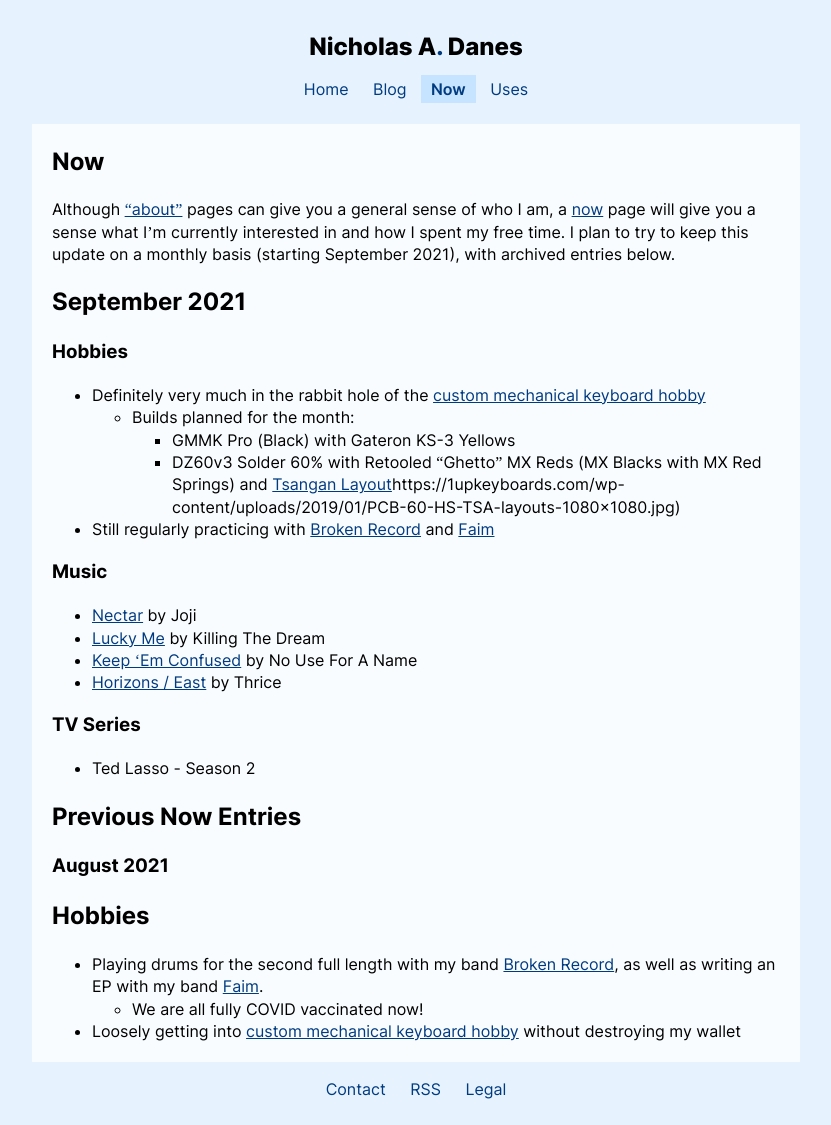
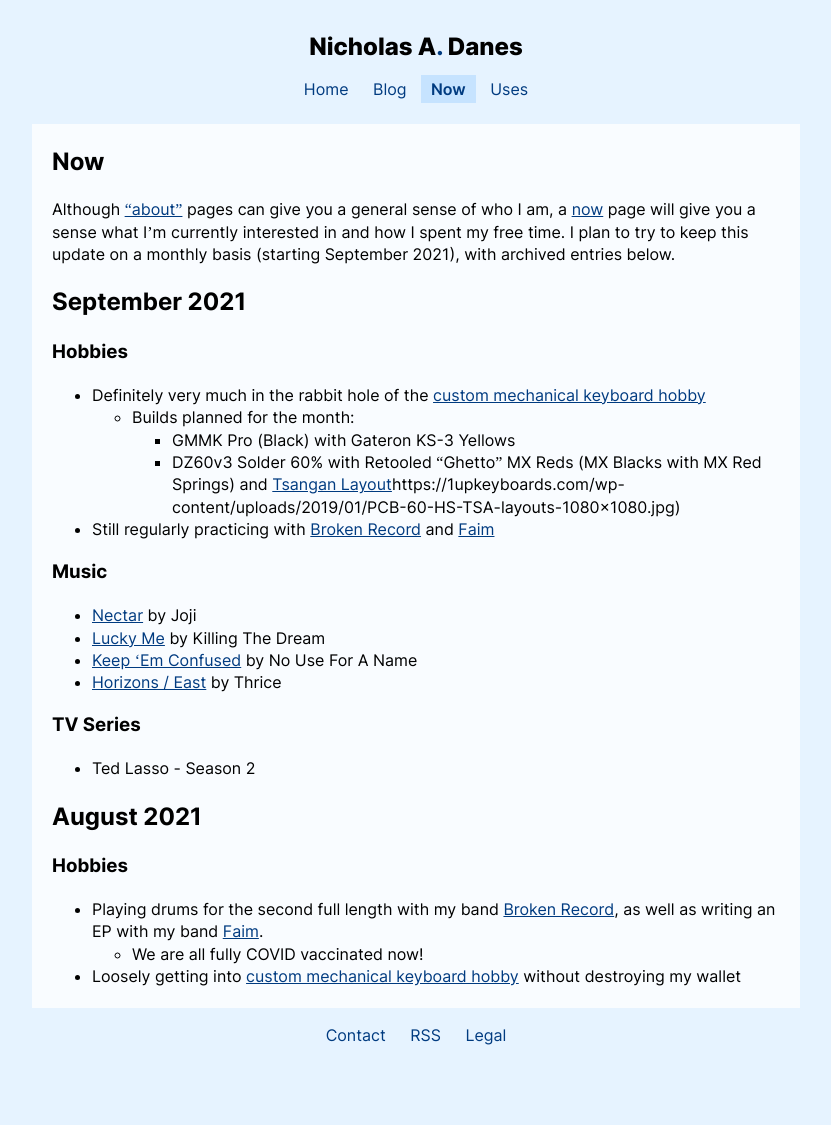
Before and after one commit to danesnick/old_website, a Jekyll site: the page built from now.markdown, in a window 1280 px wide. Shown: the whole page, without its empty margins (224-1055 px from the left). Built offline with Jekyll 4.4.1, drawn with Linux system fonts in a browser that asks for light colours; after the commit the page ends 1070 px from its top, so only the background shows below that.

Commit message:
Updated now page

```diff
--- a/now.markdown
+++ b/now.markdown
@@ -25,11 +25,9 @@ Although ["about"](/) pages can give you a general sense of who I am, a [now](ht
 ### TV Series
 * Ted Lasso - Season 2
 
-## Previous Now Entries
+## August 2021
 
-### August 2021
-
-## Hobbies
+### Hobbies
 * Playing drums for the second full length with my band [Broken Record](https://brokenrecordisaband.com), as well as writing an EP with my band [Faim](https://faim.bandcamp.com).
 	+ We are all fully COVID vaccinated now!
 * Loosely getting into [custom mechanical keyboard hobby](https://www.youtube.com/watch?v=xzWm40Tq4F4) without destroying my wallet
```
